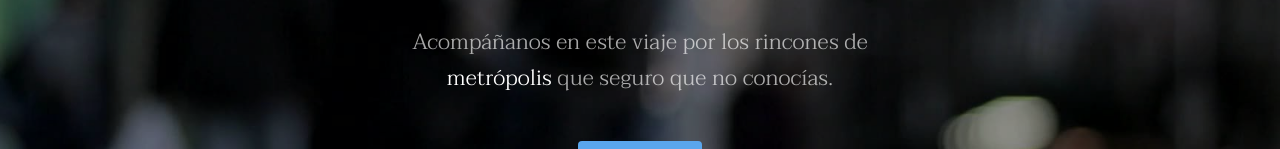
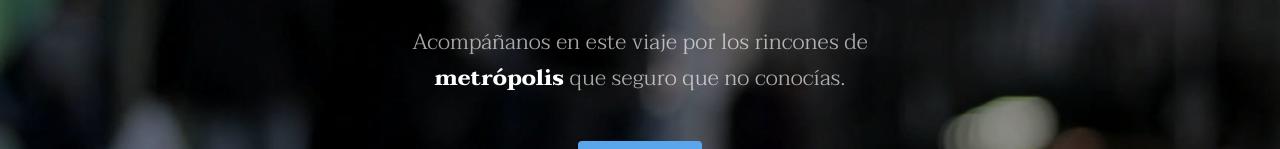
Before and after one commit to AlbaMarrades/04.REP_METROPOLITA, a plain HTML site: page index.html in a window 1280 px wide. Shown: the part 348-497 px from the top of the page. Drawn offline with Linux system fonts and the light colour scheme.

Commit message:
Quitado enlace metrópolis

```diff
--- a/index.html
+++ b/index.html
@@ -38,7 +38,7 @@
 				<div class="inner">
 					<h1>Metropolita</h1>
 					<p>Acompáñanos en este viaje por los rincones de<br />
-					 <a href="https://templated.co/">metrópolis</a> que seguro que no conocías.</p>
+					 <b>metrópolis</b> que seguro que no conocías.</p>
 					<a href="#one" class="button special scrolly">SÍ, QUIERO.</a>
 				</div>
 			</section>
```
